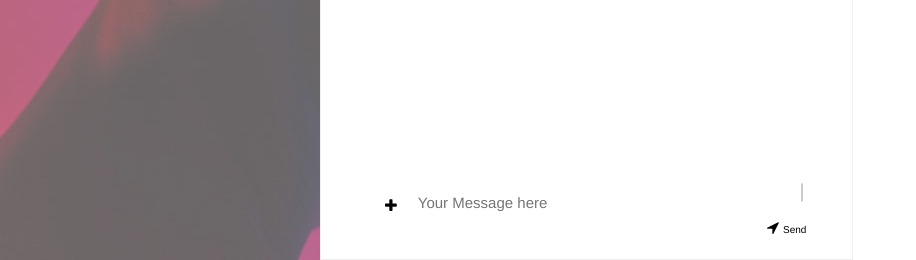
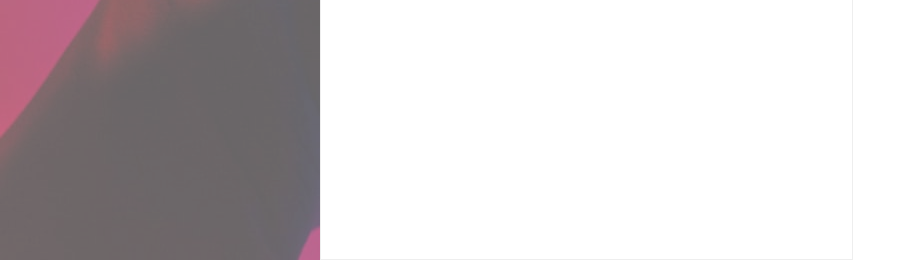
Before and after one commit to Niyiojeyinka/one-page-desktop-chat, a PHP site: page / in a window 1280 px wide. Shown: the part 585-845 px from the top of the page, without its empty margins (0-916 px from the left). Run offline with PHP 8.4, Linux system fonts and the light colour scheme; data comes from the database, SQL or seed files in the repository.

Commit message:
write code to toggle the input box

```diff
--- a/chat.php
+++ b/chat.php
@@ -15,7 +15,7 @@
 </div>
 
 </div>
-<div class="w3-center w3-bar w3-light-grey" style="padding-left: 48px;padding-top: 8px;padding-bottom: 8px;">
+<div data-key class="w3-center w3-bar w3-light-grey" style="padding-left: 48px;padding-top: 8px;padding-bottom: 8px;display:none">
 
 <span class="w3-white  w3-border w3-margin w3-round-large" style="">
 <span class="w3-padding w3-button w3-bar-item" style="height: 50px;margin-top:5px"  onclick="document.getElementById('fileModal').style.display='block'"><i class="fa fa-plus w3-text-pink"></i></span>
```
